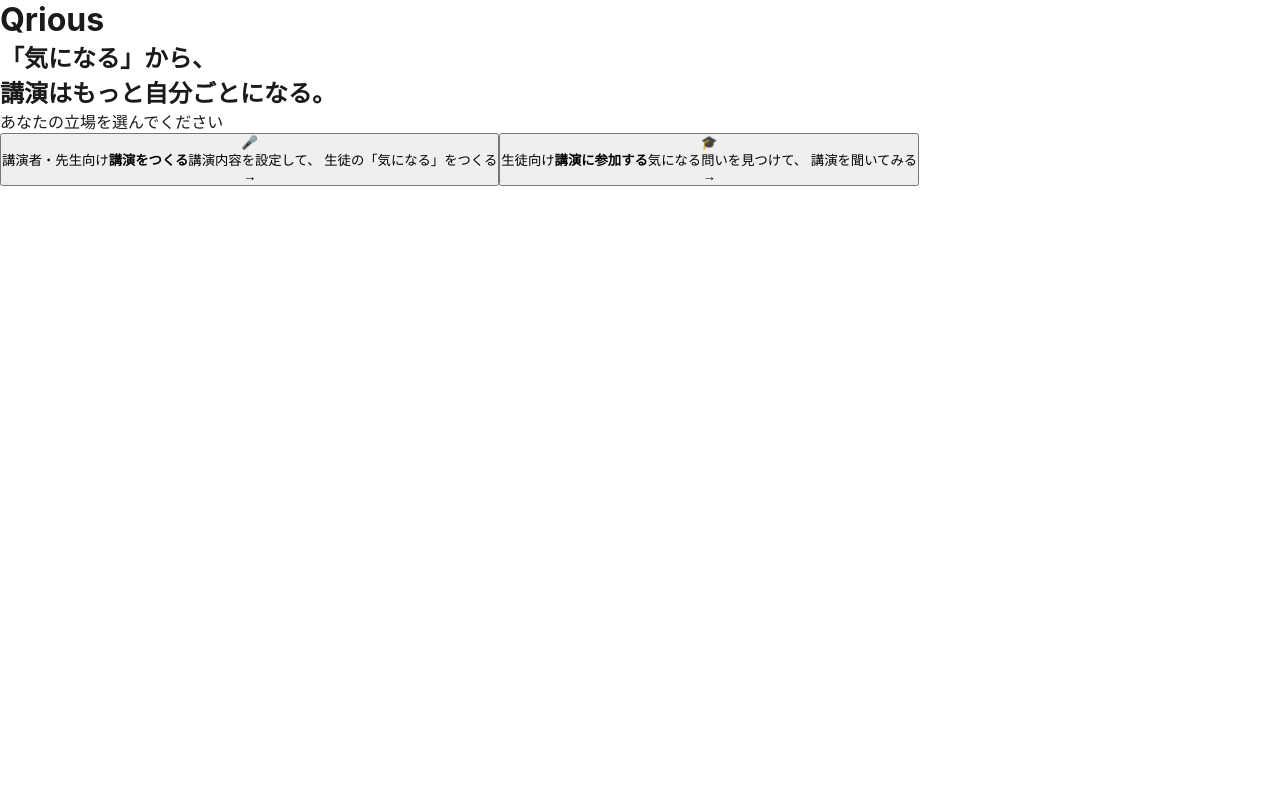
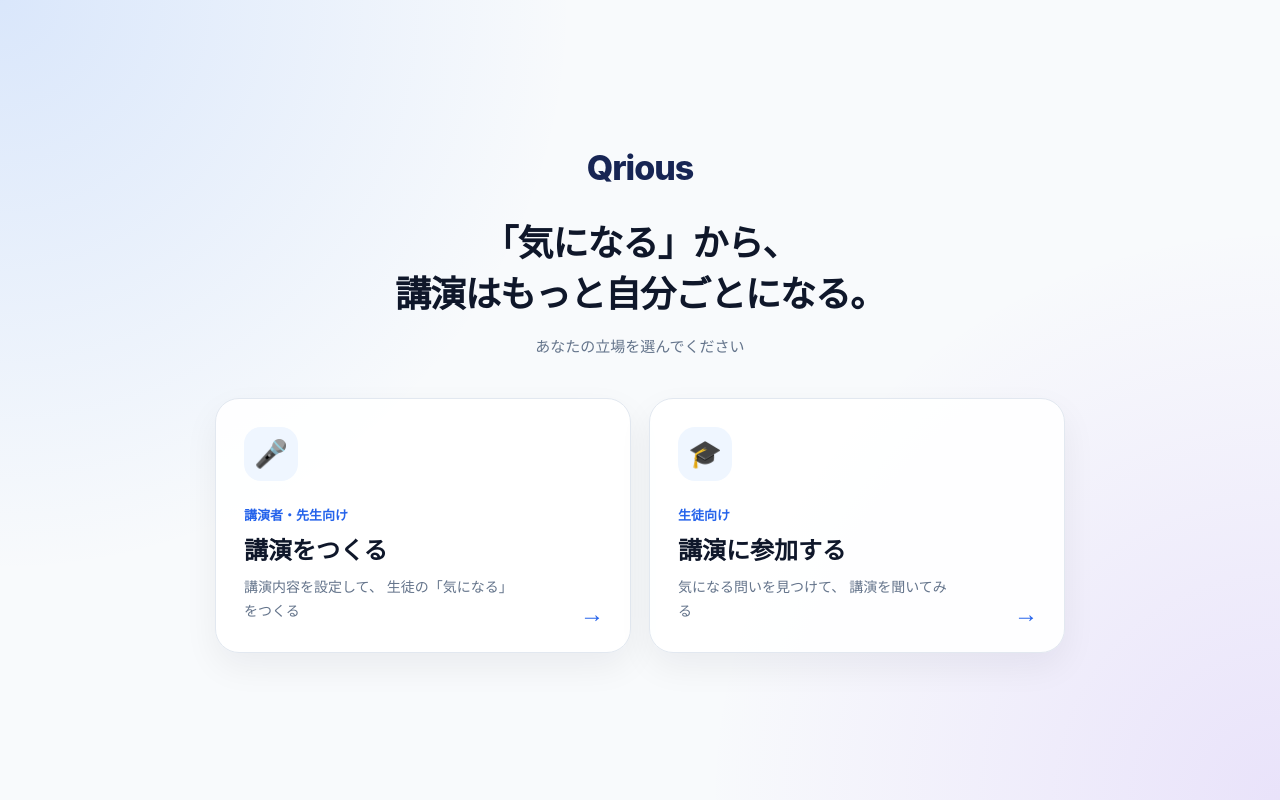
Before and after one commit to sibapannda/qrious-lecture-prototype, a React (Create React App) app: page / in a window 1280 px wide. Built offline with nearby package versions, Linux system fonts and the light colour scheme.

Commit message:
Update App.css

```diff
--- a/src/App.css
+++ b/src/App.css
@@ -1,113 +1,535 @@
-.app {
-  width: 100%;
-  min-height: 100vh;
-  background-color: #ffffff;
+* {
+  box-sizing: border-box;
 }
 
-.screen {
+body {
+  margin: 0;
+}
+
+/* =========================
+   ROLE SELECT
+========================= */
+
+.role-select-page {
+  min-height: 100vh;
+  padding: 40px 20px;
+
+  display: flex;
+  align-items: center;
+  justify-content: center;
+
+  background:
+    radial-gradient(
+      circle at top left,
+      rgba(59, 130, 246, 0.16),
+      transparent 38%
+    ),
+    radial-gradient(
+      circle at bottom right,
+      rgba(124, 58, 237, 0.12),
+      transparent 38%
+    ),
+    #f8fafc;
+}
+
+.role-select-container {
   width: 100%;
+  max-width: 850px;
+}
+
+.role-select-header {
+  text-align: center;
+  margin-bottom: 42px;
+}
+
+.role-select-logo {
+  margin: 0 0 30px;
+  color: #172554;
+  font-size: 34px;
+  font-weight: 800;
+  letter-spacing: -1px;
+}
+
+.role-select-title {
+  margin: 0;
+
+  color: #0f172a;
+
+  font-size: 36px;
+  line-height: 1.4;
+  letter-spacing: -1px;
+}
+
+.role-select-description {
+  margin-top: 16px;
+
+  color: #64748b;
+
+  font-size: 15px;
+}
+
+.role-cards {
+  display: grid;
+  grid-template-columns: repeat(2, 1fr);
+  gap: 18px;
+}
+
+.role-card {
+  position: relative;
+
+  width: 100%;
+  min-height: 230px;
+
+  padding: 28px;
+
+  display: flex;
+  flex-direction: column;
+
+  text-align: left;
+
+  border: 1px solid #e2e8f0;
+  border-radius: 24px;
+
+  background: rgba(255, 255, 255, 0.94);
+
+  box-shadow:
+    0 14px 35px
+    rgba(15, 23, 42, 0.06);
+
+  cursor: pointer;
+
+  transition:
+    transform 0.2s ease,
+    box-shadow 0.2s ease,
+    border-color 0.2s ease;
+}
+
+.role-card:hover {
+  transform: translateY(-5px);
+
+  border-color: #93c5fd;
+
+  box-shadow:
+    0 22px 45px
+    rgba(37, 99, 235, 0.13);
+}
+
+.role-icon {
+  width: 54px;
+  height: 54px;
+
+  margin-bottom: 24px;
+
+  display: flex;
+  align-items: center;
+  justify-content: center;
+
+  background: #eff6ff;
+
+  border-radius: 17px;
+
+  font-size: 27px;
+}
+
+.role-card-text {
   display: flex;
   flex-direction: column;
 }
 
-.container {
+.role-card-label {
+  margin-bottom: 7px;
+
+  color: #2563eb;
+
+  font-size: 13px;
+  font-weight: 700;
+}
+
+.role-card-title {
+  margin-bottom: 10px;
+
+  color: #0f172a;
+
+  font-size: 24px;
+}
+
+.role-card-description {
+  max-width: 270px;
+
+  color: #64748b;
+
+  font-size: 14px;
+  line-height: 1.7;
+}
+
+.role-arrow {
+  position: absolute;
+
+  right: 26px;
+  bottom: 24px;
+
+  color: #2563eb;
+
+  font-size: 24px;
+
+  transition: transform 0.2s ease;
+}
+
+.role-card:hover .role-arrow {
+  transform: translateX(5px);
+}
+
+/* =========================
+   HOST PUBLISHED SCREEN
+========================= */
+
+.host-published-page {
+  min-height: 100vh;
+
+  padding: 40px 20px;
+
+  display: flex;
+  justify-content: center;
+  align-items: center;
+
+  background: #f8fafc;
+}
+
+.host-published-card {
   width: 100%;
   max-width: 600px;
-  margin: 0 auto;
-  padding: 0 var(--spacing-lg);
+
+  padding: 32px;
+
+  background: white;
+
+  border: 1px solid #e2e8f0;
+  border-radius: 24px;
+
+  box-shadow:
+    0 16px 40px
+    rgba(15, 23, 42, 0.07);
+
+  text-align: center;
 }
 
-/* Completion Screen */
-.screen-completed {
-  background: linear-gradient(135deg, #ffffff 0%, #f0f4ff 100%);
+.host-logo {
+  margin: 0 0 30px;
+
+  color: #172554;
+
+  font-size: 30px;
+}
+
+.host-success-icon {
+  width: 58px;
+  height: 58px;
+
+  margin: 0 auto 20px;
+
   display: flex;
   align-items: center;
   justify-content: center;
-  min-height: 100vh;
+
+  border-radius: 18px;
+
+  background: #eff6ff;
+
+  color: #2563eb;
+
+  font-size: 30px;
+  font-weight: bold;
 }
 
-.screen-completed .content {
+.host-published-card h2 {
+  margin-bottom: 28px;
+
+  color: #0f172a;
+}
+
+.host-lecture-box {
+  margin-bottom: 20px;
+
+  padding: 18px;
+
   display: flex;
   flex-direction: column;
-  gap: var(--spacing-xl);
-  text-align: center;
+  gap: 7px;
+
+  background: #f8fafc;
+
+  border-radius: 16px;
+
+  text-align: left;
 }
 
-.screen-completed .header {
-  padding: var(--spacing-lg) 0;
+.host-lecture-box span {
+  color: #64748b;
+
+  font-size: 12px;
+  font-weight: 700;
 }
 
-.screen-completed .logo {
-  font-size: var(--font-size-lg);
-  font-weight: 700;
-  color: var(--color-text);
-  letter-spacing: 0.05em;
+.host-lecture-box strong {
+  color: #0f172a;
+
+  font-size: 18px;
 }
 
-.completion-message {
-  display: flex;
-  flex-direction: column;
-  gap: var(--spacing-md);
-  padding: var(--spacing-xl) var(--spacing-lg);
-  background: var(--color-white);
-  border-radius: var(--radius-lg);
-  box-shadow: var(--shadow-md);
+.host-description {
+  color: #64748b;
+
+  font-size: 14px;
+  line-height: 1.7;
 }
 
-.checkmark {
-  font-size: 3rem;
-  color: var(--color-success);
-  line-height: 1;
+.student-url-box {
+  width: 100%;
+  min-height: 90px;
+
+  margin: 8px 0 16px;
+
+  padding: 12px;
+
+  border: 1px solid #dbe3f0;
+  border-radius: 12px;
+
+  background: #f8fafc;
+
+  color: #475569;
+
+  font-family: inherit;
+
+  resize: none;
 }
 
-.completion-message h2 {
-  font-size: var(--font-size-xl);
+.host-primary-button,
+.host-secondary-button,
+.host-text-button,
+.student-back-button,
+.completed-button {
+  width: 100%;
+
+  margin-top: 10px;
+
+  padding: 14px 18px;
+
+  border-radius: 14px;
+
+  font-size: 15px;
   font-weight: 700;
-  color: var(--color-text);
+
+  cursor: pointer;
 }
 
-.completion-message p {
-  font-size: var(--font-size-base);
-  color: var(--color-text-secondary);
-  line-height: 1.6;
+.host-primary-button,
+.completed-button {
+  border: none;
+
+  background: #2563eb;
+
+  color: white;
 }
 
-.screen-completed .btn-primary {
-  background-color: var(--color-primary);
-  color: var(--color-white);
-  border: none;
-  padding: var(--spacing-md) var(--spacing-lg);
-  font-size: var(--font-size-lg);
-  font-weight: 600;
-  border-radius: var(--radius-md);
-  cursor: pointer;
-  transition: all 0.3s ease;
-  box-shadow: var(--shadow-md);
+.host-secondary-button,
+.student-back-button {
+  border: 1.5px solid #2563eb;
+
+  background: white;
+
+  color: #2563eb;
 }
 
-.screen-completed .btn-primary:active {
-  transform: scale(0.98);
-  box-shadow: var(--shadow-sm);
+.host-text-button {
+  border: none;
+
+  background: transparent;
+
+  color: #64748b;
 }
 
-.screen-completed .btn-primary:hover {
-  background-color: var(--color-primary-dark);
+/* =========================
+   STUDENT EMPTY
+========================= */
+
+.student-empty-page {
+  min-height: 100vh;
+
+  padding: 30px 20px;
+
+  display: flex;
+  align-items: center;
+  justify-content: center;
+
+  background: #f8fafc;
 }
 
-@media (max-width: 768px) {
-  .container {
-    padding: 0 var(--spacing-md);
+.student-empty-card {
+  width: 100%;
+  max-width: 500px;
+
+  padding: 34px;
+
+  text-align: center;
+
+  background: white;
+
+  border-radius: 24px;
+  border: 1px solid #e2e8f0;
+
+  box-shadow:
+    0 16px 40px
+    rgba(15, 23, 42, 0.07);
+}
+
+.student-empty-logo {
+  margin: 0 0 34px;
+
+  color: #172554;
+
+  font-size: 30px;
+}
+
+.student-empty-icon {
+  margin-bottom: 18px;
+
+  font-size: 38px;
+}
+
+.student-empty-card h2 {
+  color: #0f172a;
+
+  font-size: 22px;
+}
+
+.student-empty-card p {
+  margin-bottom: 24px;
+
+  color: #64748b;
+
+  font-size: 14px;
+  line-height: 1.8;
+}
+
+/* =========================
+   COMPLETED
+========================= */
+
+.completed-page {
+  min-height: 100vh;
+
+  padding: 30px 20px;
+
+  display: flex;
+  justify-content: center;
+  align-items: center;
+
+  background:
+    linear-gradient(
+      135deg,
+      #f8fafc,
+      #eef4ff
+    );
+}
+
+.completed-card {
+  width: 100%;
+  max-width: 480px;
+
+  padding: 34px;
+
+  text-align: center;
+
+  background: white;
+
+  border-radius: 24px;
+
+  box-shadow:
+    0 16px 40px
+    rgba(15, 23, 42, 0.08);
+}
+
+.completed-logo {
+  margin: 0 0 32px;
+
+  color: #172554;
+
+  font-size: 28px;
+}
+
+.completed-check {
+  width: 58px;
+  height: 58px;
+
+  margin: 0 auto 20px;
+
+  display: flex;
+  align-items: center;
+  justify-content: center;
+
+  background: #eff6ff;
+
+  color: #2563eb;
+
+  border-radius: 50%;
+
+  font-size: 30px;
+}
+
+.completed-card h2 {
+  color: #0f172a;
+}
+
+.completed-card p {
+  color: #64748b;
+
+  line-height: 1.8;
+}
+
+/* =========================
+   MOBILE
+========================= */
+
+@media (max-width: 700px) {
+
+  .role-select-page {
+    padding: 24px 16px;
+
+    align-items: flex-start;
   }
 
-  .completion-message {
-    padding: var(--spacing-lg) var(--spacing-md);
+  .role-select-header {
+    margin-top: 35px;
+    margin-bottom: 30px;
   }
 
-  .checkmark {
-    font-size: 2.5rem;
+  .role-select-logo {
+    margin-bottom: 24px;
+
+    font-size: 29px;
   }
 
-  .completion-message h2 {
-    font-size: var(--font-size-lg);
+  .role-select-title {
+    font-size: 27px;
+  }
+
+  .role-cards {
+    grid-template-columns: 1fr;
+  }
+
+  .role-card {
+    min-height: 190px;
+
+    padding: 22px;
+  }
+
+  .role-card-title {
+    font-size: 21px;
+  }
+
+  .host-published-card,
+  .student-empty-card,
+  .completed-card {
+    padding: 24px 20px;
   }
 }
```
